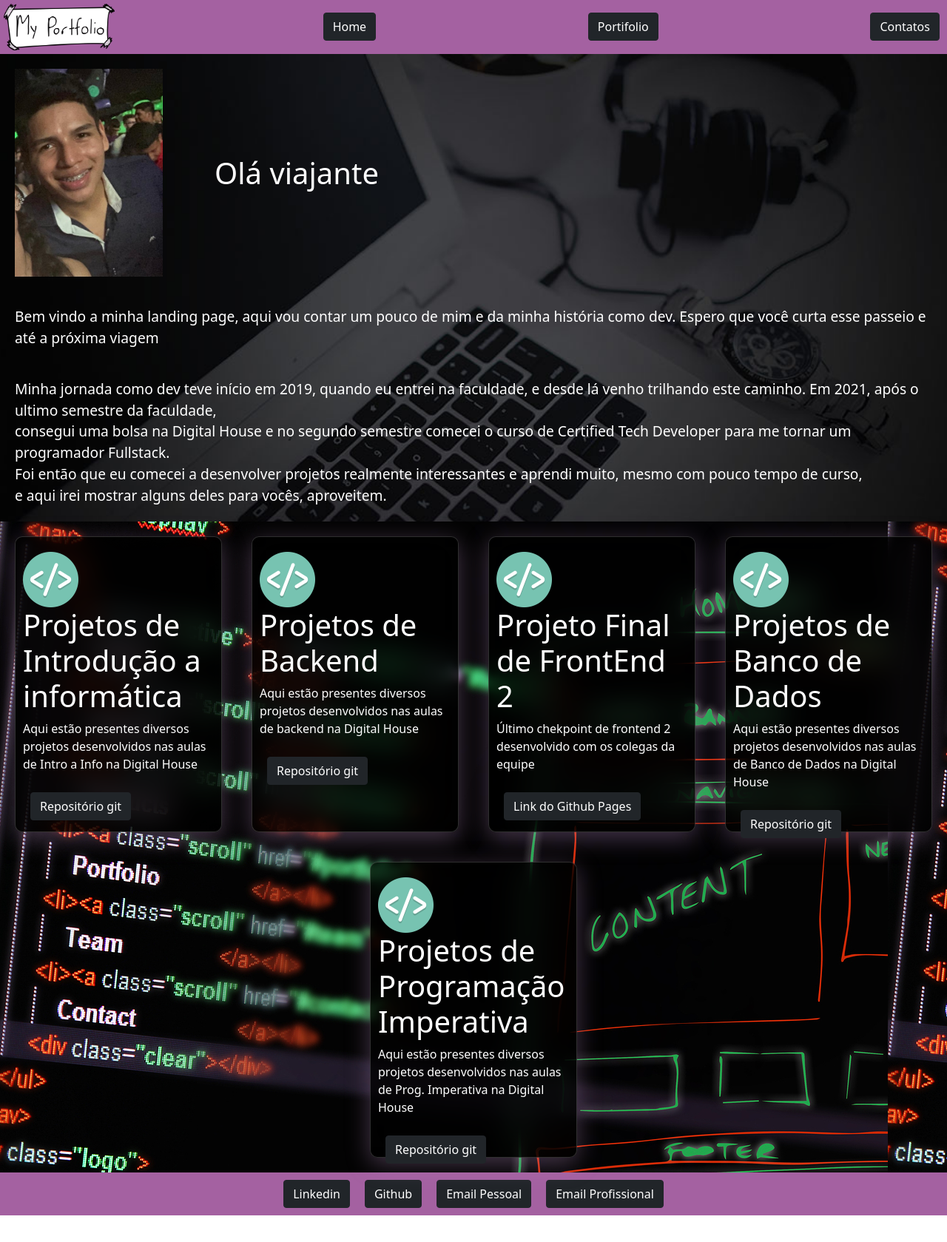
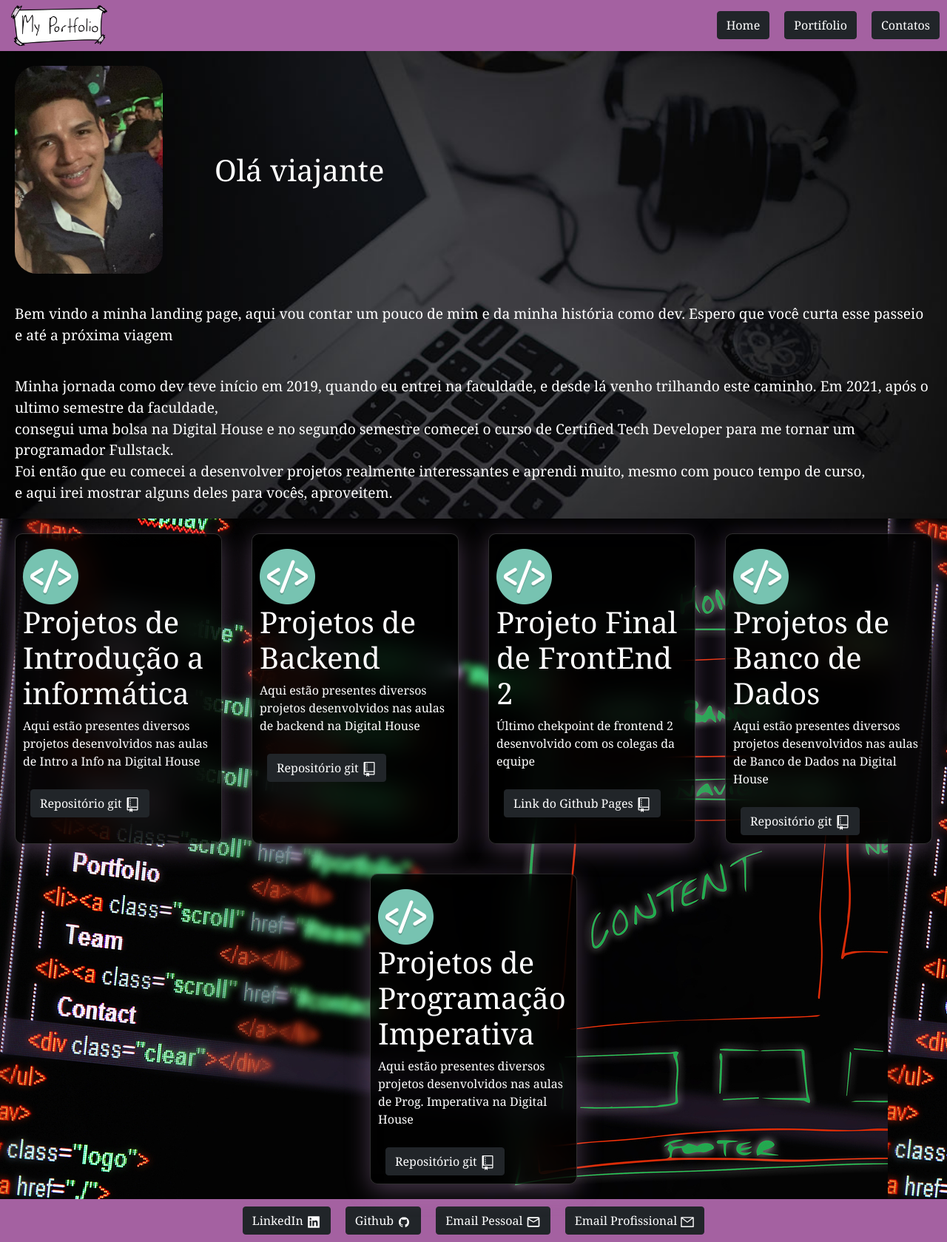
Before and after one commit to JoaoEloi/checkpointfrontend, a React (Create React App) app: page / in a window 1280 px wide. Shown: the whole page at 74% size. Before the commit the page ends 1643 px from the top, so only its background shows below. Built offline with nearby package versions, Linux system fonts and the light colour scheme.

Commit message:
Landing Page Pronta

```diff
--- a/package.json
+++ b/package.json
@@ -11,6 +11,7 @@
     "bootstrap": "^5.1.3",
     "react": "^17.0.2",
     "react-dom": "^17.0.2",
+    "react-icons": "^4.3.1",
     "react-router-dom": "^6.2.2",
     "react-scripts": "5.0.0",
     "reactstrap": "^9.0.1",
--- a/public/index.html
+++ b/public/index.html
@@ -4,6 +4,7 @@
 
 <link rel="preconnect" href="https://fonts.googleapis.com">
 <link rel="preconnect" href="https://fonts.gstatic.com" crossorigin>
+
 <link href="https://fonts.googleapis.com/css2?family=Noto+Serif&display=swap" rel="stylesheet">
 
     <meta charset="utf-8" />
--- a/src/components/Banner/banner.css
+++ b/src/components/Banner/banner.css
@@ -9,6 +9,7 @@
 }
 
 .perfil_image{
+    border-radius: 30px;
     align-self: flex-start;
     margin: 20px;
     max-width: 200px;
--- a/src/components/Banner/index.js
+++ b/src/components/Banner/index.js
@@ -4,7 +4,7 @@ import ImgPerfil from '../../assets/Foto_Perfil.jpg'
 
 export default function Banner() {
     return (
-        <section className="banner_container_home">
+        <section  id="banner" className="banner_container_home">
 
             <img src={ImgPerfil} className="perfil_image" alt="Foto de perfil" />
 
--- a/src/components/Body/index.js
+++ b/src/components/Body/index.js
@@ -6,7 +6,7 @@ import { CardsInfo } from '../../data'
 export default function Body() {
     return (
 
-        <div className="container_card_home">
+        <div id="body" className="container_card_home">
             {
                 CardsInfo.map((item) => (
                     <Cards item={item}/>
--- a/src/components/Cards/cards.css
+++ b/src/components/Cards/cards.css
@@ -8,7 +8,7 @@
     color: white;
     font-size: 1rem;
     width: 280px;
-    height: 400px;
+    height: 420px;
     margin: 20px;
     padding: 20px 10px;
     background: rgba( 0, 0, 0, 0.65 );
--- a/src/components/Cards/index.js
+++ b/src/components/Cards/index.js
@@ -2,6 +2,7 @@ import './cards.css'
 import { Button } from 'reactstrap';
 import Link from "@material-ui/core/Link";
 import CardIMG from '../../assets/card_image.png'
+import { GoRepo } from "react-icons/go";
 
 
 export default function Cards({ item }) {
@@ -17,7 +18,7 @@ export default function Cards({ item }) {
                     <p>{item.description}</p>
 
                     <Link href={item.link}>
-                        <Button  color="dark" className="footer_buton_item">{item.button}</Button>
+                        <Button  color="dark" className="footer_buton_item">{item.button} <GoRepo size="20px" /> </Button>
                     </Link>
 
                 </div>
--- a/src/components/Footer/index.js
+++ b/src/components/Footer/index.js
@@ -1,9 +1,11 @@
 import './footer.css'
 import { Button } from 'reactstrap';
 import Link from "@material-ui/core/Link";
-// import Swal from 'sweetalert2/dist/sweetalert2.js'
 import Swal from 'sweetalert2'
-// import withReactContent from 'sweetalert2-react-content'
+import { DiGithubBadge } from "react-icons/di";
+import { AiFillLinkedin, AiOutlineMail, } from "react-icons/ai";
+import { MdOutlineMail } from "react-icons/md";
+
 
 
 export default function Footer() {
@@ -11,23 +13,23 @@ export default function Footer() {
         // const MySwal = withReactContent(Swal)
 
         return (
-                <footer className="footer_container_home">
+                <footer id="footer" className="footer_container_home">
 
                 <Link href="https://www.linkedin.com/in/jo%C3%A3o-eduardo-da-concei%C3%A7%C3%A3o-eloi-533a19187/">
-                        <Button  color="dark" className="footer_buton_item">Linkedin</Button>
+                        <Button  color="dark" className="footer_buton_item"> LinkedIn <AiFillLinkedin size="20px" /> </Button>
                 </Link>
 
                 <Link href="https://github.com/JoaoEloi">
-                        <Button  color="dark" className="footer_buton_item">Github</Button>
+                        <Button  color="dark" className="footer_buton_item">Github <DiGithubBadge size="20px" /></Button>
                 </Link>
 
                         <Button onClick={() => Swal.fire('Meu email pessoal:',
                         'ejoao605@gmail.com',
-                        'info')} color="dark" className="footer_buton_item">Email Pessoal</Button>
+                        'info')} color="dark" className="footer_buton_item">Email Pessoal <MdOutlineMail size="20px" /> </Button>
 
                         <Button onClick={() => Swal.fire('Meu email profissional:',
                         'profissionaljoaoeloi@gmail.com',
-                        'info')} color="dark" className="footer_buton_item">Email Profissional</Button>
+                        'info')} color="dark" className="footer_buton_item">Email Profissional <AiOutlineMail size="20px"/> </Button>
 
 
                 </footer>
--- a/src/components/Header/header.css
+++ b/src/components/Header/header.css
@@ -6,8 +6,14 @@
     flex-wrap: wrap;
 }
 
+.container_buttons{
+    display: flex;
+    list-style: none;
+    margin-top: 15px;
+}
+
 .logo_header_home{
-    align-self: flex-start;
+    padding: 0 10px;
     max-width: 150px;
     max-height: 75px;
     min-width: 30px;
@@ -16,7 +22,5 @@
 }
 
 .header_buttons_item{
-    display: flex;
     margin: 0 10px;
-    justify-content: flex-end;
 }
--- a/src/components/Header/index.js
+++ b/src/components/Header/index.js
@@ -3,17 +3,27 @@ import Logo from '../../assets/logo.png'
 import { Button } from 'reactstrap';
 
 export default function Header () {
+
+    function scrollToComponent(id) {
+        document.getElementById(id).scrollIntoView()
+    }
+
     return (
+
+
         <header className="header_container_home">
 
             <img src={Logo} alt="Logo do site" className="logo_header_home" />
 
-            <Button color="dark" className="header_buttons_item">Home</Button>
+        <ul className="container_buttons">
 
-            <Button color="dark" className="header_buttons_item">Portifolio</Button>
+            <li> <Button color="dark" onClick={() => scrollToComponent("banner")} className="header_buttons_item">Home</Button> </li>
 
-            <Button color="dark" className="header_buttons_item">Contatos</Button>
+            <li> <Button color="dark"  onClick={() => scrollToComponent("body")} className="header_buttons_item">Portifolio</Button> </li>
 
+            <li> <Button color="dark" onClick={() => scrollToComponent("footer")} className="header_buttons_item">Contatos</Button> </li>
+
+        </ul>
         </header>
 
     );
--- a/src/globalstyle.css
+++ b/src/globalstyle.css
@@ -1,8 +1,6 @@
 *{
     padding: 0;
     margin: 0;
+    font-family: 'Noto Serif', serif;
+    scroll-behavior: smooth;
 }
-
-body{
-    font-family: 'Noto Serif', serif;
-}
```
Also changed, not shown: 1 other file (tests, documents, lock files or other folders).
